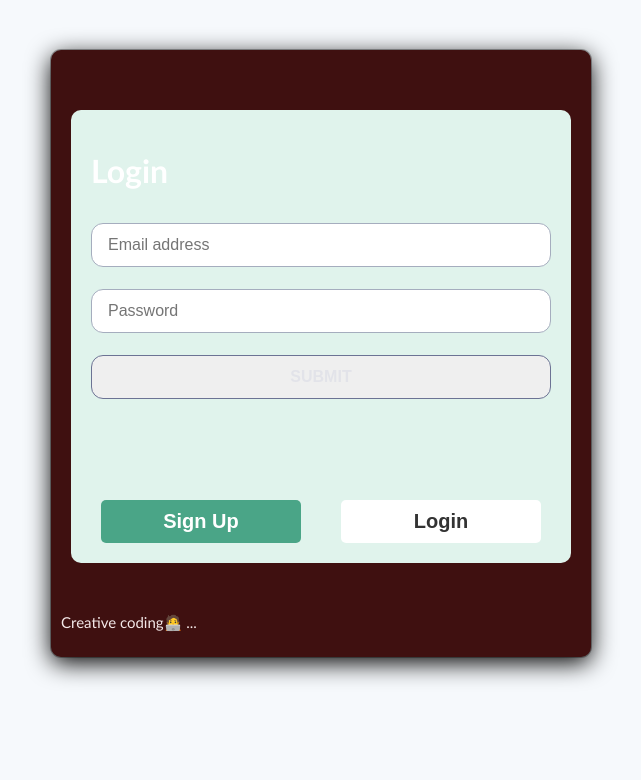
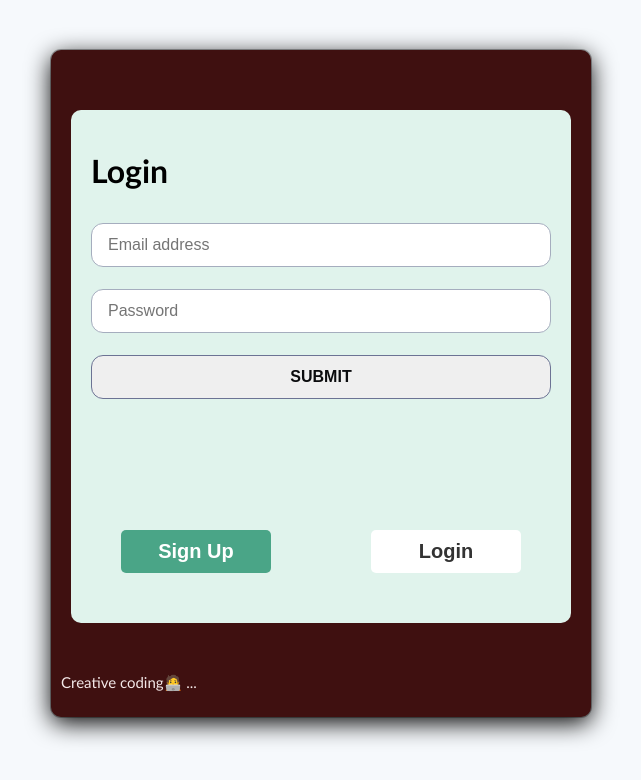
Before and after one commit to Chinweike99/deploy-kinsta-todo, a React (Create React App) app in the folder client/: page / in a window 1280 px wide. Shown: the top 780 px of the page, without its empty margins (319-960 px from the left). Built offline with nearby package versions, Linux system fonts and the light colour scheme.

Commit message:
Email authentication

```diff
--- a/client/src/components/Auth.js
+++ b/client/src/components/Auth.js
@@ -19,6 +19,14 @@ console.log(cookies)
 
   const handleSubmit = async (e, endpoint) =>{
     e.preventDefault();
+
+    // const emailPattern = /^[a-z0-9._%+-]+@[a-z0-9.-]+\.[a-z]{2,}$/;
+
+    // if (!emailPattern.test(email)) {
+    //     setError("Please enter a valid email address.");
+    //     return;
+    // }
+
     if(!isLogin && password !== confirmPwd){
       setError("Error, password does not match")
       return
@@ -46,14 +54,14 @@ console.log(cookies)
 
 
 
-
     return (
       <div className="auth-container">
         <div className="auth-box">
-            <form action="auth" className="auth-form">
+            <form action="auth" className="auth-form" noValidate>
 
               <h1>{isLogin ? "Login" : "Sign up"}</h1>
-              <input type="email" placeholder="Email address" onChange={(e) => setEmail(e.target.value)} required/>
+              <input type="email" placeholder="Email address" onChange={(e) => setEmail(e.target.value)} required
+              />
 
               <input type="password" placeholder="Password" onChange={(e) => setPassword (e.target.value)}
               />
--- a/client/src/index.css
+++ b/client/src/index.css
@@ -12,7 +12,6 @@ body{
     box-shadow: rgba(0,0,0, 3) 0 6px 24px, rgba(0,0,0, 0.3) 0 0 0 1px;
     border-radius: 10px;
     padding: 10px;
-    color: #fff;
     /* display: flex;
     flex-direction: column; */
     /* width: 900px; */
@@ -42,7 +41,7 @@ body{
 }
 .create{
     border: 1.5px solid rgb(108, 115, 148);
-    color: rgb(226, 227, 233);
+    color: rgb(11, 12, 14);
     text-transform: uppercase;
     font-weight: 900;
     transition: all 0.5s ease-out
@@ -235,7 +234,7 @@ input{
     width: 40%;
     border: none;
     padding: 10px;
-    margin: 20px;
+    margin: 50px;
     border-radius: 5px;
     font-size: 20px;
     font-weight: 700;
```
Also changed, not shown: 1 other file (tests, documents, lock files or other folders).
